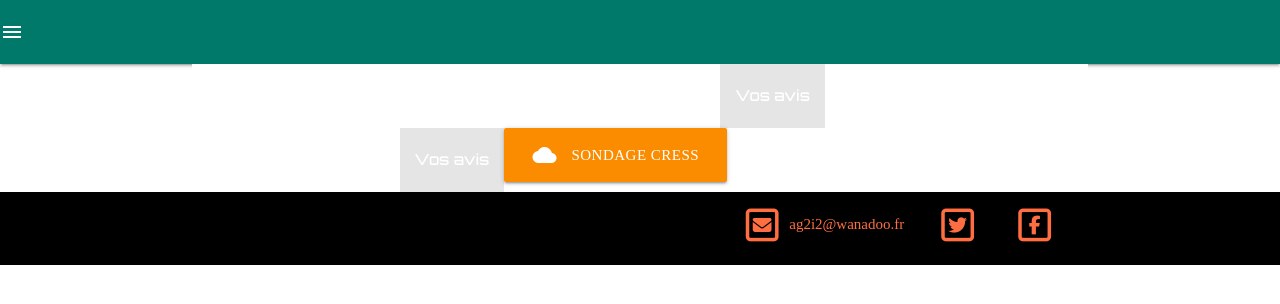
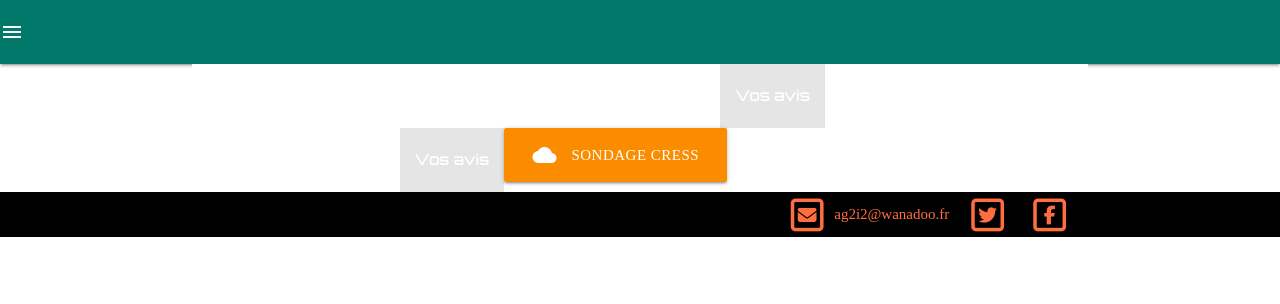
Before and after one commit to dinno1986/projet-p-dago-AG2I, a website: page public/Vosavis.html in a window 1280 px wide. Drawn offline with nearby package versions, Linux system fonts and the light colour scheme; a web font is replaced by a local one.

Commit message:
redimension footer

```diff
--- a/public/style.css
+++ b/public/style.css
@@ -11,6 +11,7 @@ iframe {
 
 .page-footer{
 	overflow:hidden;
+	height: 3em;
 	width: 100%;
 }
 
@@ -106,8 +107,8 @@ footer{
 .list-footer li{
 	display:inline;
 	float: right;
-	margin-top:  -20px;
-	margin-right: 2em;
+	margin-top:  -30px;
+	margin-right: 1em;
 
 }
 
```
